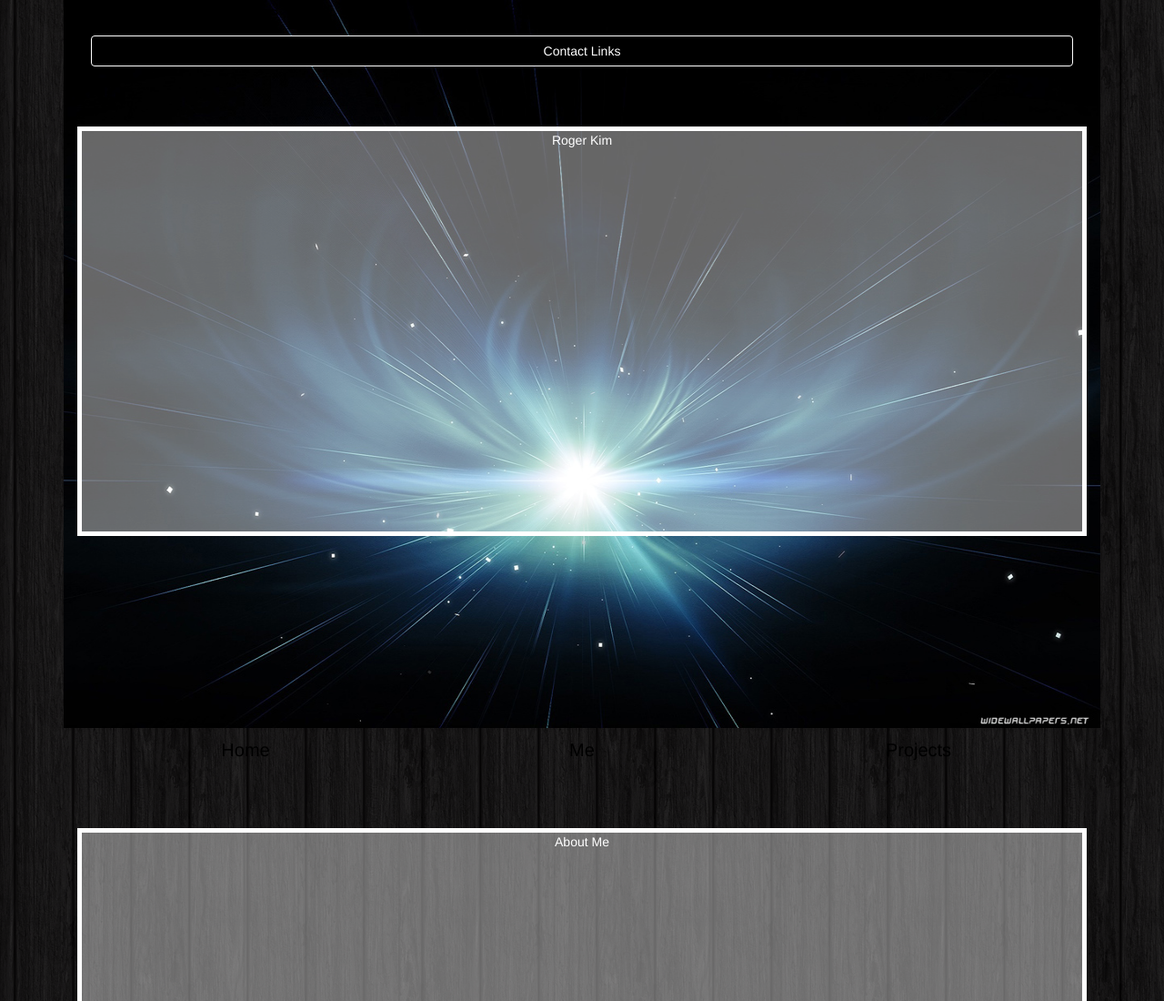
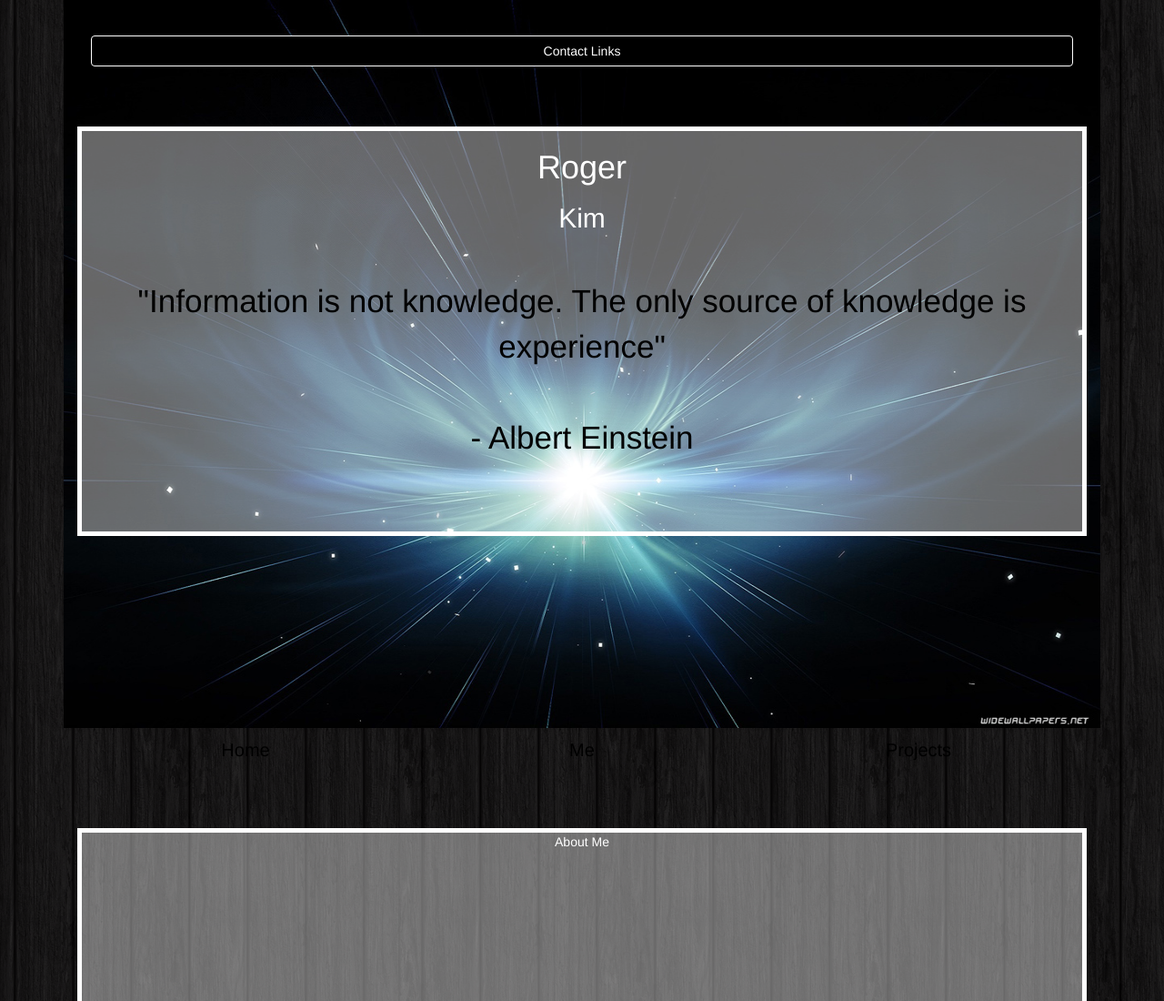
Before and after one commit to RogerJangKunKim/Portfolio, a plain HTML site: page index1.html in a window 1280 px wide. Shown: the top 1100 px of the page at 91% size. Drawn offline with nearby package versions, Linux system fonts and the light colour scheme.

Commit message:
added text to home page.

```diff
--- a/css/main1.css
+++ b/css/main1.css
@@ -4,6 +4,9 @@ body{
 }
 ul{
 	padding: 0;
+}
+p{
+	margin: 50px;
 }
 .navbar{
     color: white;
@@ -65,6 +68,10 @@ a:active {
     text-align: center;
     border: 5px solid white;
 }
+#quote{
+	font-size: 35px;
+	color: black;
+}
 @media screen and (max-width: 959px){
 	.navbar{
 		width: 100%;
--- a/index1.html
+++ b/index1.html
@@ -54,7 +54,12 @@
 				</div>
 			<div class="opback">
 				<div class="opaque">
-					Roger Kim
+					<h1>Roger</h1>
+					<h2>Kim</h2>
+					<div id="quote">
+                            <p>"Information is not knowledge. The only source of knowledge is experience"
+                            <p>- Albert Einstein
+                    </div>
 				</div>
 			</div>
 		</div>
```
